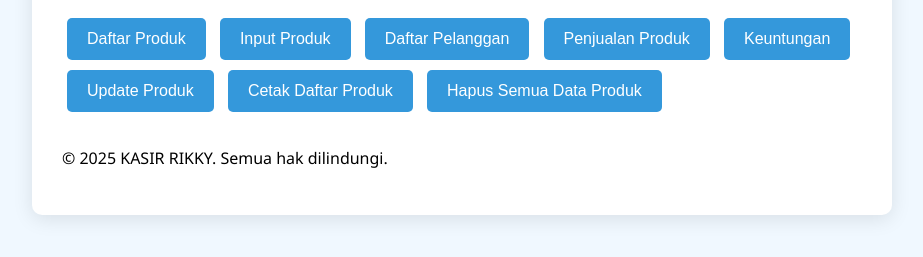
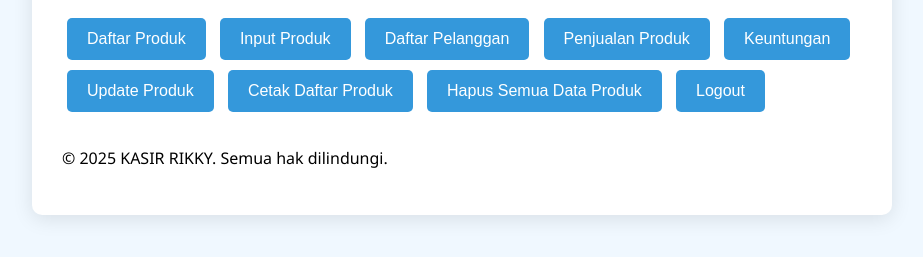
Before and after one commit to Aplikasirikky/Kasir, a plain HTML site: page index.html in a window 1280 px wide. Shown: the part 139-396 px from the top of the page, without its empty margins (178-1101 px from the left). Drawn offline with Linux system fonts and the light colour scheme; sample sign-in values are in the browser's storage.

Commit message:
Update index.html

```diff
--- a/index.html
+++ b/index.html
@@ -15,15 +15,14 @@
         </header>
         <nav id="main-menu">
             <button onclick="showProducts()" aria-label="Tampilkan daftar produk">Daftar Produk</button>
-
             <button onclick="showAddProduct()" aria-label="Input produk baru">Input Produk</button>
             <button onclick="showCustomers()" aria-label="Tampilkan daftar pelanggan">Daftar Pelanggan</button>
             <button onclick="showSales()" aria-label="Tampilkan penjualan produk">Penjualan Produk</button>
             <button onclick="showProfit()" aria-label="Tampilkan keuntungan">Keuntungan</button>
-
             <button onclick="showUpdateProduct()" aria-label="Perbarui produk">Update Produk</button>
             <button onclick="printProducts()" aria-label="Cetak daftar produk">Cetak Daftar Produk</button>
             <button onclick="clearAllProducts()" aria-label="Hapus semua data produk">Hapus Semua Data Produk</button>
+            <button onclick="logout()" aria-label="Logout">Logout</button> <!-- Tombol Logout -->
         </nav>
 
         <div id="content"></div>
```
